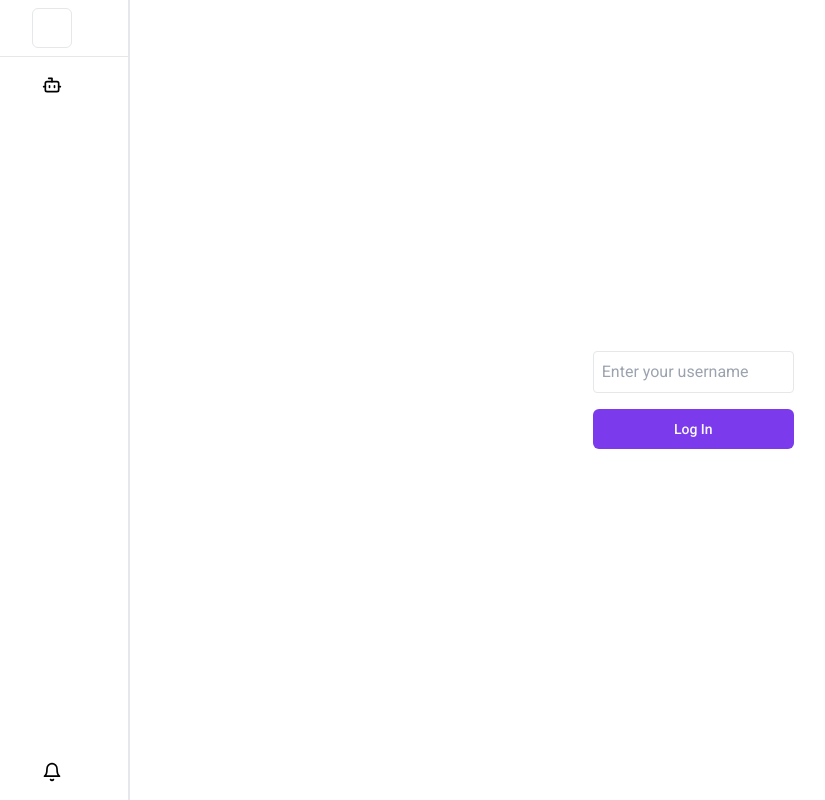
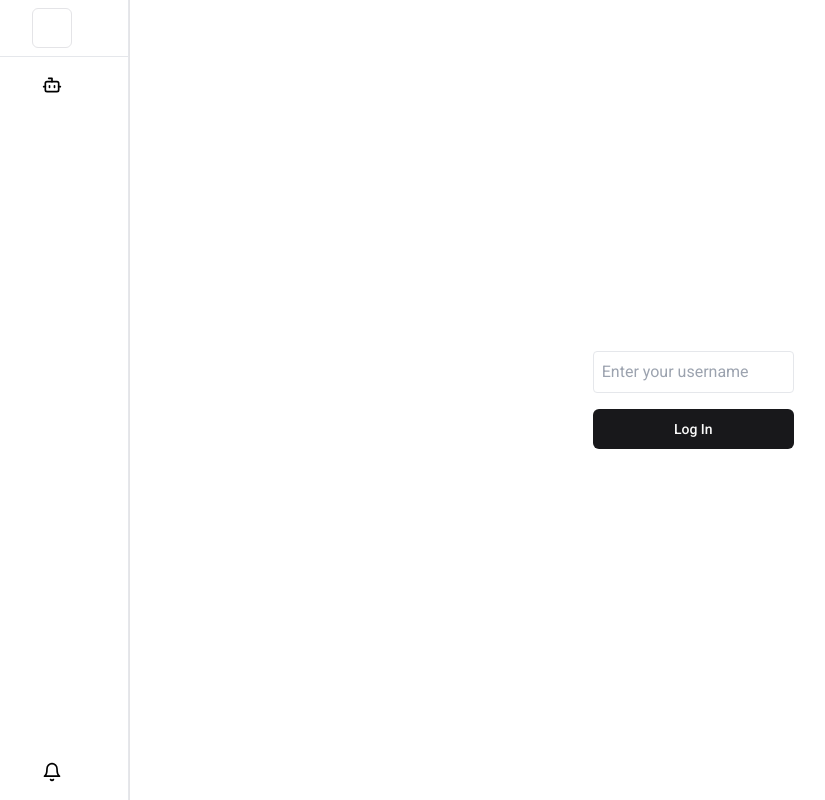
Before and after one commit to Francisco-Villanueva/get-better, a React (Vite) app in the folder webSocket/clien-ws-chat-vite/: page / in a window 1280 px wide. Shown: the whole page, without its empty margins (24-849 px from the left). Built offline with nearby package versions, Linux system fonts and the light colour scheme; no server answers.

Commit message:
fix ui colors

```diff
--- a/webSocket/clien-ws-chat-vite/src/components/Chat/Chat.tsx
+++ b/webSocket/clien-ws-chat-vite/src/components/Chat/Chat.tsx
@@ -154,8 +154,8 @@ export function Chat({
     );
   }
   return (
-    <div className="relative flex h-full min-h-[50vh] flex-col rounded-xl bg-muted/50 p-4 pt-[50px] max-md:px-1 max-md:pb-1 max-md:pt-[50px]  w-full">
-      <div className="absolute  top-0 left-0 rounded-t-md w-full bg-accent  h-[54px] flex justify-between pt-1 px-4">
+    <div className="relative flex h-full min-h-[50vh] flex-col rounded-xl bg-background p-4 pt-[50px] max-md:px-1 max-md:pb-1 max-md:pt-[50px]  w-full">
+      <div className="absolute  top-0 left-0 rounded-t-md w-full bg-primary/10  h-[54px] flex justify-between pt-1 px-4">
         <div>
           <section className="flex items-center gap-2">
             <Group />
@@ -168,14 +168,15 @@ export function Chat({
           ) : null}
         </div>
         <Button
-          className="flex items-center gap-2"
+          className="flex items-center gap-1 "
           onClick={() => {
             setRoomCode("");
             setJoinedRoom(false);
           }}
+          variant={"link"}
         >
-          <LogOut />
-          <h1 className="text-xl font-medium">Salir</h1>
+          <h1 className="text-sm font-medium">Salir</h1>
+          <LogOut className="size-4" />
         </Button>
       </div>
       <div className=" flex flex-col flex-grow items-start text-accent w-full rounded-md mx-auto max-h-full overflow-auto h-full ">
--- a/webSocket/clien-ws-chat-vite/src/components/Chat/Message.tsx
+++ b/webSocket/clien-ws-chat-vite/src/components/Chat/Message.tsx
@@ -27,10 +27,10 @@ export default function Message({
   return (
     <div
       className={`relative ${
-        isOwner ? "bg-primary self-end " : "bg-black/90"
+        isOwner ? "bg-primary self-end " : "bg-secondary-foreground"
       } p-2 m-2 rounded-md text-secondary flex flex-col items-start text-[16px] max-md:text-[14px] min-w-[250px] max-w-[50%] text-wrap   `}
     >
-      <section className="  text-green-200 ">
+      <section className="  text-white ">
         <p>{owner}</p>
       </section>
 
@@ -67,7 +67,7 @@ export default function Message({
           <img
             src={`${apiUrl}${message}`}
             alt="img-wechat"
-            className="w-full"
+            className="w-full rounded-md border-2 "
           />
         </div>
       )}
--- a/webSocket/clien-ws-chat-vite/src/index.css
+++ b/webSocket/clien-ws-chat-vite/src/index.css
@@ -21,49 +21,61 @@ body{
   border-radius: 6.25rem;
 }
 
+
+
 @layer base {
   :root {
     --background: 0 0% 100%;
-    --foreground: 224 71.4% 4.1%;
+    --foreground: 240 10% 3.9%;
     --card: 0 0% 100%;
-    --card-foreground: 224 71.4% 4.1%;
+    --card-foreground: 240 10% 3.9%;
     --popover: 0 0% 100%;
-    --popover-foreground: 224 71.4% 4.1%;
-    --primary: 262.1 83.3% 57.8%;
-    --primary-foreground: 210 20% 98%;
-    --secondary: 220 14.3% 95.9%;
-    --secondary-foreground: 220.9 39.3% 11%;
-    --muted: 220 14.3% 95.9%;
-    --muted-foreground: 220 8.9% 46.1%;
-    --accent: 220 14.3% 95.9%;
-    --accent-foreground: 220.9 39.3% 11%;
+    --popover-foreground: 240 10% 3.9%;
+    --primary: 240 5.9% 10%;
+    --primary-foreground: 0 0% 98%;
+    --secondary: 240 4.8% 95.9%;
+    --secondary-foreground: 240 5.9% 10%;
+    --muted: 240 4.8% 95.9%;
+    --muted-foreground: 240 3.8% 46.1%;
+    --accent: 240 4.8% 95.9%;
+    --accent-foreground: 240 5.9% 10%;
     --destructive: 0 84.2% 60.2%;
-    --destructive-foreground: 210 20% 98%;
-    --border: 220 13% 91%;
-    --input: 220 13% 91%;
-    --ring: 262.1 83.3% 57.8%;
+    --destructive-foreground: 0 0% 98%;
+    --border: 240 5.9% 90%;
+    --input: 240 5.9% 90%;
+    --ring: 240 5.9% 10%;
     --radius: 0.5rem;
+    --chart-1: 12 76% 61%;
+    --chart-2: 173 58% 39%;
+    --chart-3: 197 37% 24%;
+    --chart-4: 43 74% 66%;
+    --chart-5: 27 87% 67%;
   }
 
   .dark {
-    --background: 224 71.4% 4.1%;
-    --foreground: 210 20% 98%;
-    --card: 224 71.4% 4.1%;
-    --card-foreground: 210 20% 98%;
-    --popover: 224 71.4% 4.1%;
-    --popover-foreground: 210 20% 98%;
-    --primary: 263.4 70% 50.4%;
-    --primary-foreground: 210 20% 98%;
-    --secondary: 215 27.9% 16.9%;
-    --secondary-foreground: 210 20% 98%;
-    --muted: 215 27.9% 16.9%;
-    --muted-foreground: 217.9 10.6% 64.9%;
-    --accent: 215 27.9% 16.9%;
-    --accent-foreground: 210 20% 98%;
+    --background: 240 10% 3.9%;
+    --foreground: 0 0% 98%;
+    --card: 240 10% 3.9%;
+    --card-foreground: 0 0% 98%;
+    --popover: 240 10% 3.9%;
+    --popover-foreground: 0 0% 98%;
+    --primary: 0 0% 98%;
+    --primary-foreground: 240 5.9% 10%;
+    --secondary: 240 3.7% 15.9%;
+    --secondary-foreground: 0 0% 98%;
+    --muted: 240 3.7% 15.9%;
+    --muted-foreground: 240 5% 64.9%;
+    --accent: 240 3.7% 15.9%;
+    --accent-foreground: 0 0% 98%;
     --destructive: 0 62.8% 30.6%;
-    --destructive-foreground: 210 20% 98%;
-    --border: 215 27.9% 16.9%;
-    --input: 215 27.9% 16.9%;
-    --ring: 263.4 70% 50.4%;
+    --destructive-foreground: 0 0% 98%;
+    --border: 240 3.7% 15.9%;
+    --input: 240 3.7% 15.9%;
+    --ring: 240 4.9% 83.9%;
+    --chart-1: 220 70% 50%;
+    --chart-2: 160 60% 45%;
+    --chart-3: 30 80% 55%;
+    --chart-4: 280 65% 60%;
+    --chart-5: 340 75% 55%;
   }
 }
```
Also changed, not shown: 2 other files (tests, documents, lock files or other folders).
